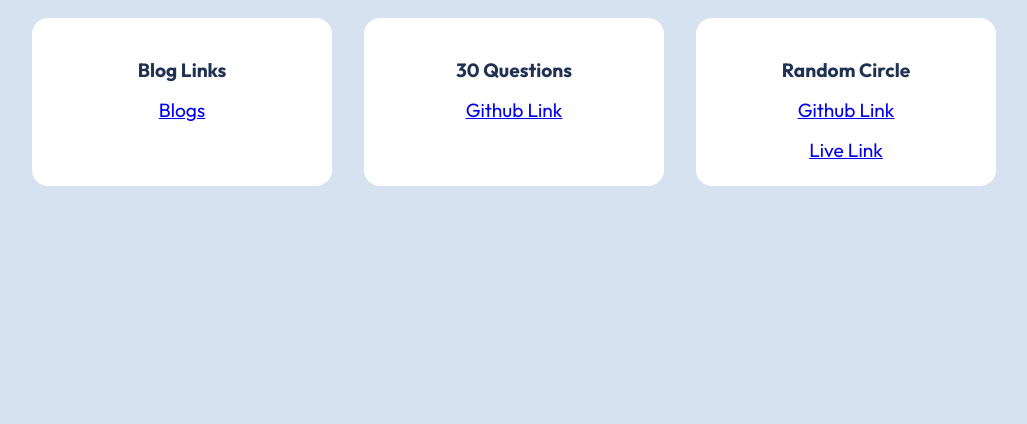
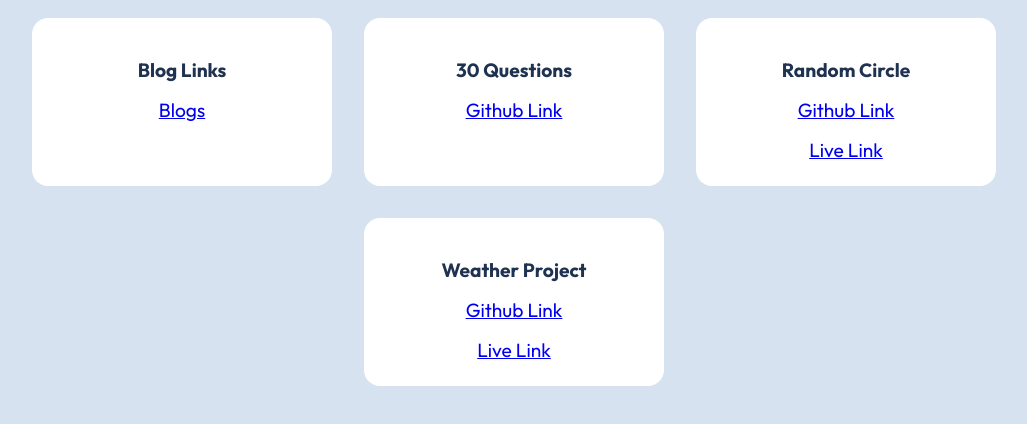
Before and after one commit to ankitdevelops/fsjs-javascript, a plain HTML site: page index.html in a window 1280 px wide. Shown: the part 78-502 px from the top of the page, without its empty margins (126-1153 px from the left). Drawn offline with Linux system fonts and the light colour scheme.

Commit message:
updated readme

```diff
--- a/index.html
+++ b/index.html
@@ -111,6 +111,22 @@
           </p>
         </div>
       </div>
+      <div class="box-container">
+        <div class="info-container">
+          <h3>Weather Project</h3>
+
+          <p>
+            <a
+              href="https://github.com/ankitdevelops/fsjs-javascript/tree/main/assignment-js/11th-feb"
+              target="_blank"
+              >Github Link</a
+            >
+          </p>
+          <p>
+            <a href="./assignment-js/11th-feb/index.html">Live Link</a>
+          </p>
+        </div>
+      </div>
     </main>
   </body>
 </html>
```
